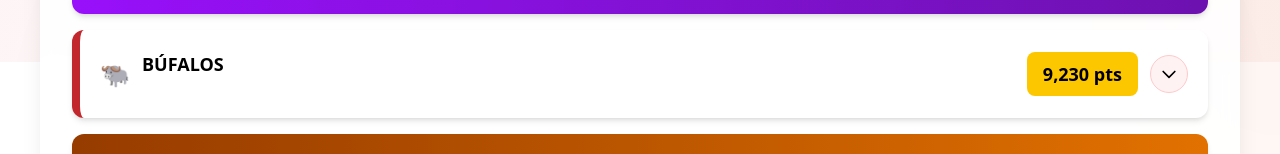
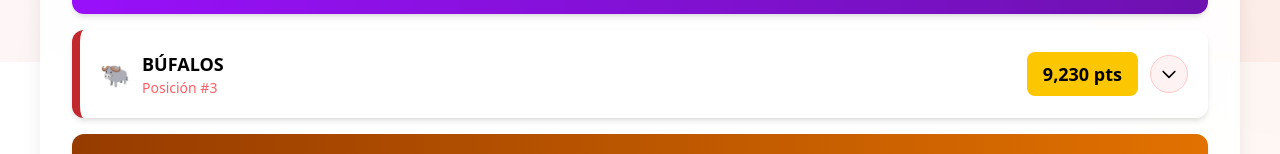
Before and after one commit to Xavier-LB/tropasanluis, a SvelteKit app: page /semana-sanluisina in a window 1280 px wide. Shown: the part 738-892 px from the top of the page. Built offline with nearby package versions, Linux system fonts and the light colour scheme.

Commit message:
Update text color for patrol position display in Semana Sanluisina page, changing color to red for 'BÚFALOS' and maintaining default for others to enhance visual distinction.

```diff
--- a/src/routes/semana-sanluisina/+page.svelte
+++ b/src/routes/semana-sanluisina/+page.svelte
@@ -866,7 +866,7 @@
                     <span class="text-xl sm:text-2xl">{patrulla.emoji}</span>
                     <div class="flex flex-col">
                       <h3 class="text-base sm:text-lg font-bold {patrulla.colors.text}">{patrulla.nombre}</h3>
-                      <div class="text-xs sm:text-sm text-white opacity-75">
+                      <div class="text-xs sm:text-sm {patrulla.nombre === 'BÚFALOS' ? 'text-red-500' : 'text-white'} opacity-75">
                         Posición #{index + 1}
                       </div>
                     </div>
```
